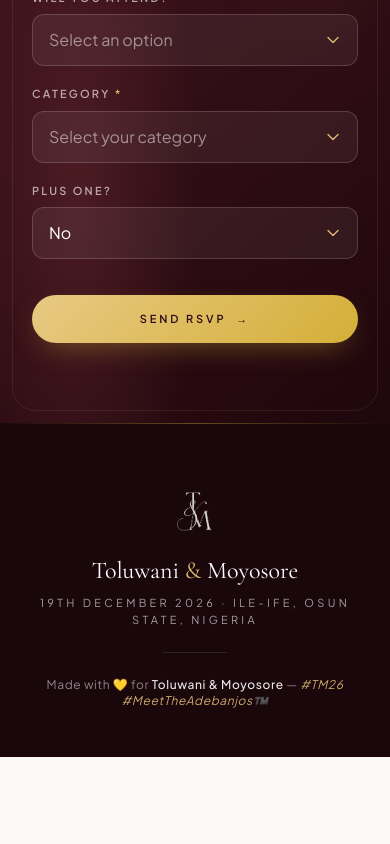
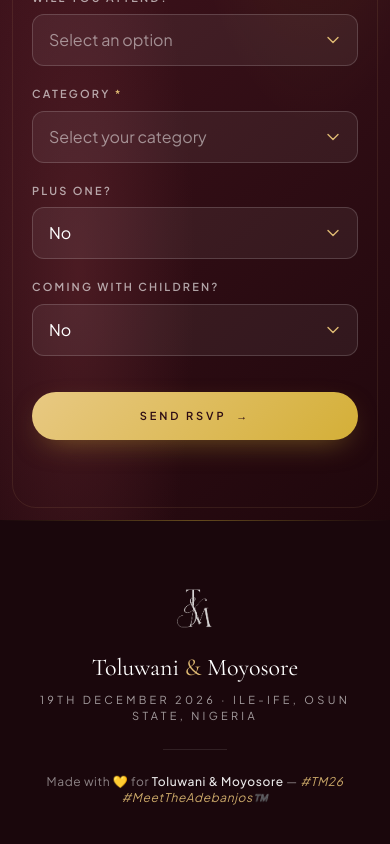
Before and after one commit to Titoluwa/tolu-moyo, a Next.js app: page / in a window 390 px wide. Shown: the part 3503-4347 px from the top of the page. Before the commit the page ends 4260 px from the top, so only its background shows below. Built offline with nearby package versions, Linux system fonts and the light colour scheme.

Commit message:
fix: update children question on the SVP form

```diff
--- a/app/api/rsvp/route.ts
+++ b/app/api/rsvp/route.ts
@@ -12,6 +12,8 @@ interface RsvpRequestBody {
   categoryLabel?: string;
   plusOne: string;
   plusOneName?: string;
+  comingWithChildren?: string;
+  childrenCount?: string | number;
 }
 
 const ATTEND_LABELS: Record<string, string> = {
@@ -32,6 +34,8 @@ export async function POST(request: Request) {
       categoryLabel,
       plusOne,
       plusOneName = "",
+      comingWithChildren = "no",
+      childrenCount = "0",
     } = body;
 
     if (!name || !attend || !category) {
@@ -51,6 +55,17 @@ export async function POST(request: Request) {
     const hasPlusOne = plusOne === "yes" || plusOne === "true";
     const finalPlusOne = hasPlusOne ? "Yes" : "No";
     const finalPlusOneName = hasPlusOne ? plusOneName.trim() : "";
+
+    const hasChildren =
+      comingWithChildren === "yes" || comingWithChildren === "true";
+    const finalComingWithChildren = hasChildren ? "Yes" : "No";
+    const parsedChildrenCount = parseInt(String(childrenCount), 10);
+    const finalChildrenCount = hasChildren
+      ? isNaN(parsedChildrenCount) || parsedChildrenCount < 1
+        ? "1"
+        : String(parsedChildrenCount)
+      : "0";
+
     const attendanceStatus = ATTEND_LABELS[attend] || attend;
     const resolvedCategory = categoryLabel || category;
 
@@ -76,7 +91,7 @@ export async function POST(request: Request) {
 
     const sheets = google.sheets({ version: "v4", auth });
 
-    // The columns: Fullname | Phone Number | Email Address | Category | Will You Attend? * | Plus one? | Name of Plus One
+    // The columns: Fullname | Phone Number | Email Address | Category | Will You Attend? * | Plus one? | Name of Plus One | Coming with Children? | Number of Children
     const rowValues = [
       name.trim(),
       phone.trim(),
@@ -85,11 +100,13 @@ export async function POST(request: Request) {
       attendanceStatus,
       finalPlusOne,
       finalPlusOneName,
+      finalComingWithChildren,
+      hasChildren ? finalChildrenCount : "0",
     ];
 
     await sheets.spreadsheets.values.append({
       spreadsheetId,
-      range: "Sheet1!A:G",
+      range: "Sheet1!A:I",
       valueInputOption: "USER_ENTERED",
       insertDataOption: "INSERT_ROWS",
       requestBody: {
@@ -146,20 +163,31 @@ export async function POST(request: Request) {
                   ? `<p style="margin: 8px 0; color: #3d3d3d; font-size: 15px;"><strong>👥 Plus One:</strong> Yes (${finalPlusOneName})</p>`
                   : `<p style="margin: 8px 0; color: #3d3d3d; font-size: 15px;"><strong>👥 Plus One:</strong> ${finalPlusOne}</p>`
               }
+              ${
+                hasChildren
+                  ? `<p style="margin: 8px 0; color: #3d3d3d; font-size: 15px;"><strong>👶 Children:</strong> Yes (${finalChildrenCount})</p>`
+                  : `<p style="margin: 8px 0; color: #3d3d3d; font-size: 15px;"><strong>👶 Children:</strong> No</p>`
+              }
               <p style="margin: 8px 0; color: #3d3d3d; font-size: 15px;"><strong>🏷️ Category:</strong> ${resolvedCategory}</p>
             </div>
           `
             : "";
 
-        const htmlContent =  ThankYouMail({name, greetingMessage, detailsSection});
+        const htmlContent = ThankYouMail({ name, greetingMessage, detailsSection });
 
-        const textContent = textcontent({name, greetingMessage, isAttending, isMaybe, hasPlusOne, finalPlusOneName, resolvedCategory, finalPlusOne});
-          // <div style="background: #FAF5EB; border-left: 4px solid #D4AF37; padding: 14px 18px; margin: 20px 0; border-radius: 4px;">
-          //               <p style="margin: 0; color: #3B121A; font-size: 13px; line-height: 1.5;">
-          //                 <strong>A Gentle Reminder 🤍</strong><br />
-          //                 As much as we love your little ones, our celebrations will be an adults-only event. We appreciate your understanding!
-          //               </p>
-          //             </div>
+        const textContent = textcontent({
+          name,
+          greetingMessage,
+          isAttending,
+          isMaybe,
+          hasPlusOne,
+          finalPlusOneName,
+          resolvedCategory,
+          finalPlusOne,
+          hasChildren,
+          finalChildrenCount,
+        });
+
         await transporter.sendMail({
           from: smtpFrom,
           to: email,
--- a/components/RsvpSection.tsx
+++ b/components/RsvpSection.tsx
@@ -14,6 +14,8 @@ export default function ToluMoyoRsvpSection() {
     category: "",
     plusOne: "no",
     plusOneName: "",
+    comingWithChildren: "no",
+    childrenCount: "",
   });
   const [loading, setLoading] = useState(false);
   const [submitted, setSubmitted] = useState(false);
@@ -36,6 +38,14 @@ export default function ToluMoyoRsvpSection() {
       return;
     }
 
+    if (formData.comingWithChildren === "yes") {
+      const count = parseInt(formData.childrenCount, 10);
+      if (!formData.childrenCount || isNaN(count) || count < 1) {
+        setError("Please specify the number of children attending (at least 1).");
+        return;
+      }
+    }
+
     setLoading(true);
     setError(null);
 
@@ -49,6 +59,10 @@ export default function ToluMoyoRsvpSection() {
         headers: { "Content-Type": "application/json" },
         body: JSON.stringify({
           ...formData,
+          childrenCount:
+            formData.comingWithChildren === "yes"
+              ? formData.childrenCount
+              : "0",
           categoryLabel: selectedCat?.label || formData.category,
         }),
       });
@@ -333,6 +347,61 @@ export default function ToluMoyoRsvpSection() {
                 </div>
               )}
 
+              <div
+                className={`grid grid-cols-1 gap-5 ${
+                  formData.comingWithChildren === "yes" ? "sm:grid-cols-2" : ""
+                }`}
+              >
+                <div>
+                  <label htmlFor="rsvp-children" className="field-label">
+                    Coming with Children?
+                  </label>
+                  <select
+                    id="rsvp-children"
+                    value={formData.comingWithChildren}
+                    onChange={(e) =>
+                      setFormData({
+                        ...formData,
+                        comingWithChildren: e.target.value,
+                        childrenCount:
+                          e.target.value === "no"
+                            ? ""
+                            : formData.childrenCount || "1",
+                      })
+                    }
+                    className="field"
+                  >
+                    <option value="no">No</option>
+                    <option value="yes">Yes</option>
+                  </select>
+                </div>
+
+                {formData.comingWithChildren === "yes" && (
+                  <div className="animate-fadeIn">
+                    <label htmlFor="rsvp-children-count" className="field-label">
+                      Number of Children <span className="req">*</span>
+                    </label>
+                    <input
+                      id="rsvp-children-count"
+                      type="number"
+                      min="1"
+                      max="15"
+                      step="1"
+                      required={formData.comingWithChildren === "yes"}
+                      value={formData.childrenCount}
+                      onChange={(e) =>
+                        setFormData({
+                          ...formData,
+                          childrenCount: e.target.value,
+                        })
+                      }
+                      placeholder="e.g. 1"
+                      className="field"
+                    />
+                  </div>
+                )}
+              </div>
+
               <button
                 type="submit"
                 disabled={loading}
--- a/lib/thankyou-mail.ts
+++ b/lib/thankyou-mail.ts
@@ -12,6 +12,8 @@ interface DetailsSectionParams {
     hasPlusOne: boolean;
     finalPlusOneName: string;
     finalPlusOne: string;
+    hasChildren?: boolean;
+    finalChildrenCount?: string;
     resolvedCategory: string;
 }
 
@@ -74,8 +76,19 @@ export function ThankYouMail({
     `;
 }
 
-export function textcontent({ name, greetingMessage, isAttending, isMaybe, hasPlusOne, finalPlusOneName, resolvedCategory, finalPlusOne }: DetailsSectionParams): string {
-    return`
+export function textcontent({
+    name,
+    greetingMessage,
+    isAttending,
+    isMaybe,
+    hasPlusOne,
+    finalPlusOneName,
+    resolvedCategory,
+    finalPlusOne,
+    hasChildren,
+    finalChildrenCount,
+}: DetailsSectionParams): string {
+    return `
         Dear ${name},
 
         ${greetingMessage}
@@ -88,9 +101,8 @@ export function textcontent({ name, greetingMessage, isAttending, isMaybe, hasPl
         - Time: 10:00 AM
         - Venue: Rhema Chapel International Churches, Ile-Ife, Osun State
         - Plus One: ${hasPlusOne && finalPlusOneName ? `Yes (${finalPlusOneName})` : finalPlusOne}
+        - Children: ${hasChildren ? `Yes (${finalChildrenCount || "1"})` : "No"}
         - Category: ${resolvedCategory}
-
-        A gentle reminder: Celebrations will be an adults-only event.
         `
             : ""
         }
```
Also changed, not shown: 1 other file (tests, documents, lock files or other folders).
